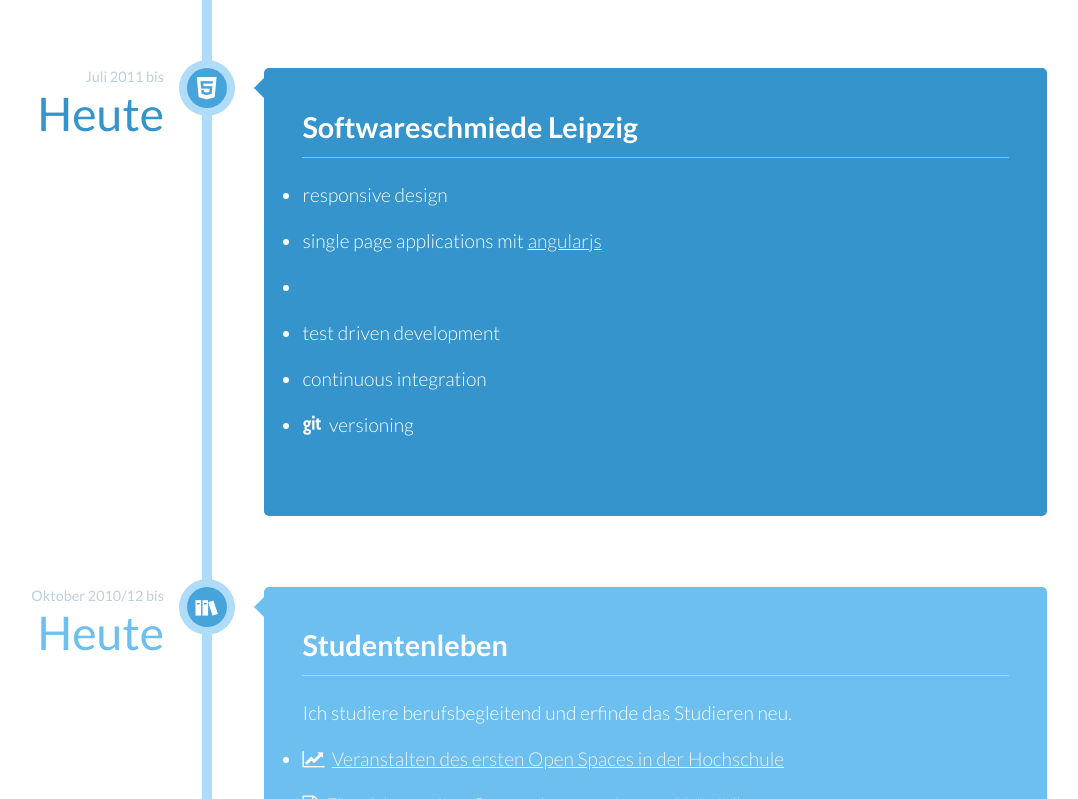
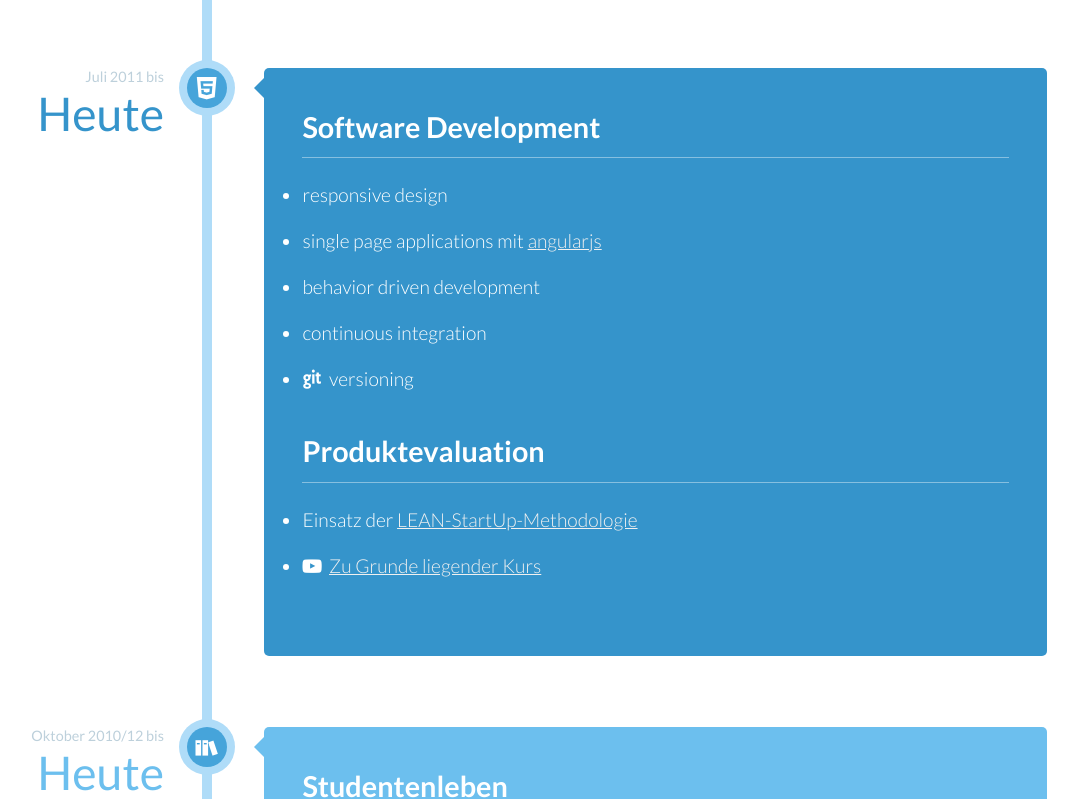
Before and after one commit to GregOnNet/Lebenslauf, a website: page index.html in a window 1280 px wide. Shown: the part 537-1336 px from the top of the page, without its empty margins (115-1193 px from the left). Drawn offline with Linux system fonts and the light colour scheme.

Commit message:
Adding paragraph "Produktevaluation"

```diff
--- a/index.html
+++ b/index.html
@@ -56,14 +56,12 @@
           </time>
           <div class="cbp_tmicon cbp_tmicon-html"></div>
           <div class="cbp_tmlabel">
-            <h2>Softwareschmiede Leipzig</h2>
+            <h2>Software Development</h2>
             <p>
               <ul>
                 <li>responsive design</li>
-                <li>single page applications mit <a href="http://angularjs.org" target="_blang">angularjs</a>
-                </li>
-								<li></li>
-                <li>test driven development</li>
+                <li>single page applications mit <a href="http://angularjs.org" target="_blang">angularjs</a></li>
+                <li>behavior driven development</li>
                 <li>continuous integration</li>
 								<li>
 									<i class="fa fa-git"></i>&nbsp;
@@ -71,6 +69,16 @@
 								</li>
               </ul>
             </p>
+
+						<h2>Produktevaluation</h2>
+						<p>
+							<ul>
+								<li>Einsatz der <a href="http://www.businessmodelgeneration.com/" target="_blank">LEAN-StartUp-Methodologie</a></li>
+								<li>
+									<i class="fa fa-youtube-play"></i>&nbsp;
+									<a href="https://www.udacity.com/course/ep245" target="_blank">Zu Grunde liegender Kurs</a></li>
+							</ul>
+						</p>
           </div>
         </li>
         <li>
```
